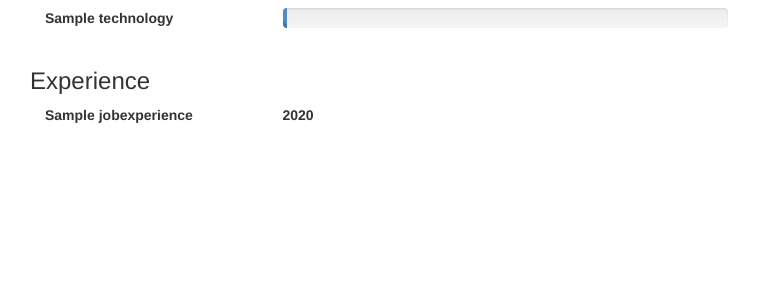
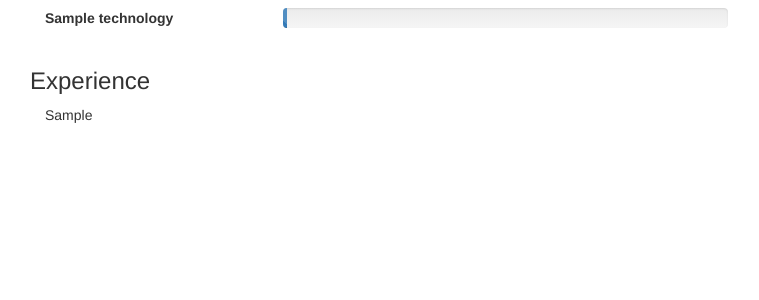
Before and after one commit to bastior/hacknarok, a Django app: page /hackathon/recruits/ in a window 1280 px wide. Shown: the part 240-540 px from the top of the page, without its empty margins (40-799 px from the left). Run offline with Django 3.2, Linux system fonts and the light colour scheme; a user stored in the database is signed in; tables that the repository leaves empty hold one stand-in row (values such as "Sample post"); some libraries are stand-ins or nearby versions.

Commit message:
revertuje to gowno

```diff
--- a/carousel/hackathon/models.py
+++ b/carousel/hackathon/models.py
@@ -75,9 +75,3 @@ class Recruit(models.Model):
     user_profile = models.OneToOneField(UserProfile)
     accepted_offers = models.ManyToManyField(Offer, related_name='accepted_offers')
     declined_offers = models.ManyToManyField(Offer, related_name='declined_offers')
-
-
-class JobExperience(models.Model):
-    company_name = models.CharField(max_length=100, default='')
-    years = models.IntegerField()
-    recruiter = models.ForeignKey(Recruit, on_delete=models.CASCADE)
--- a/carousel/hackathon/templates/hackathon/recruit.html
+++ b/carousel/hackathon/templates/hackathon/recruit.html
@@ -35,20 +35,7 @@
 
                             <div class="row">
                                 <h3>Experience</h3>
-                                {% for job_experience in recruit.jobexperience_set.all %}
-                                    <div class="col-md-10">
-                                        <div class="row">
-                                            <div class="col-lg-3 col-xs-4"><label>{{ job_experience.company_name }}</label></div>
-                                            <div class="col-lg-3 col-xs-4"><label>{{ job_experience.years }}</label></div>
-<!--                                             <div class="col-lg-6 col-xs-8">
-                                                <div class="progress">
-                                                    <div class="progress-bar progress-bar-striped active" role="progressbar" aria-valuenow="{{ technology.expertise }}" aria-valuemin="0" aria-valuemax="100" style="width: {{ technology.expertise }}%"></div>
-                                                </div>
-                                            </div> -->
-                                        </div>
-                                    </div>
-                                {% endfor %}
-<!--                                 <div class="col-md-10">
+                                <div class="col-md-10">
                                     <div class="row">
                                         <div class="col-lg-9 col-xs-12">
                                             <p>
@@ -56,7 +43,7 @@
                                             </p>
                                         </div>
                                     </div>
-                                </div> -->
+                                </div>
                             </div>
 
 
```
